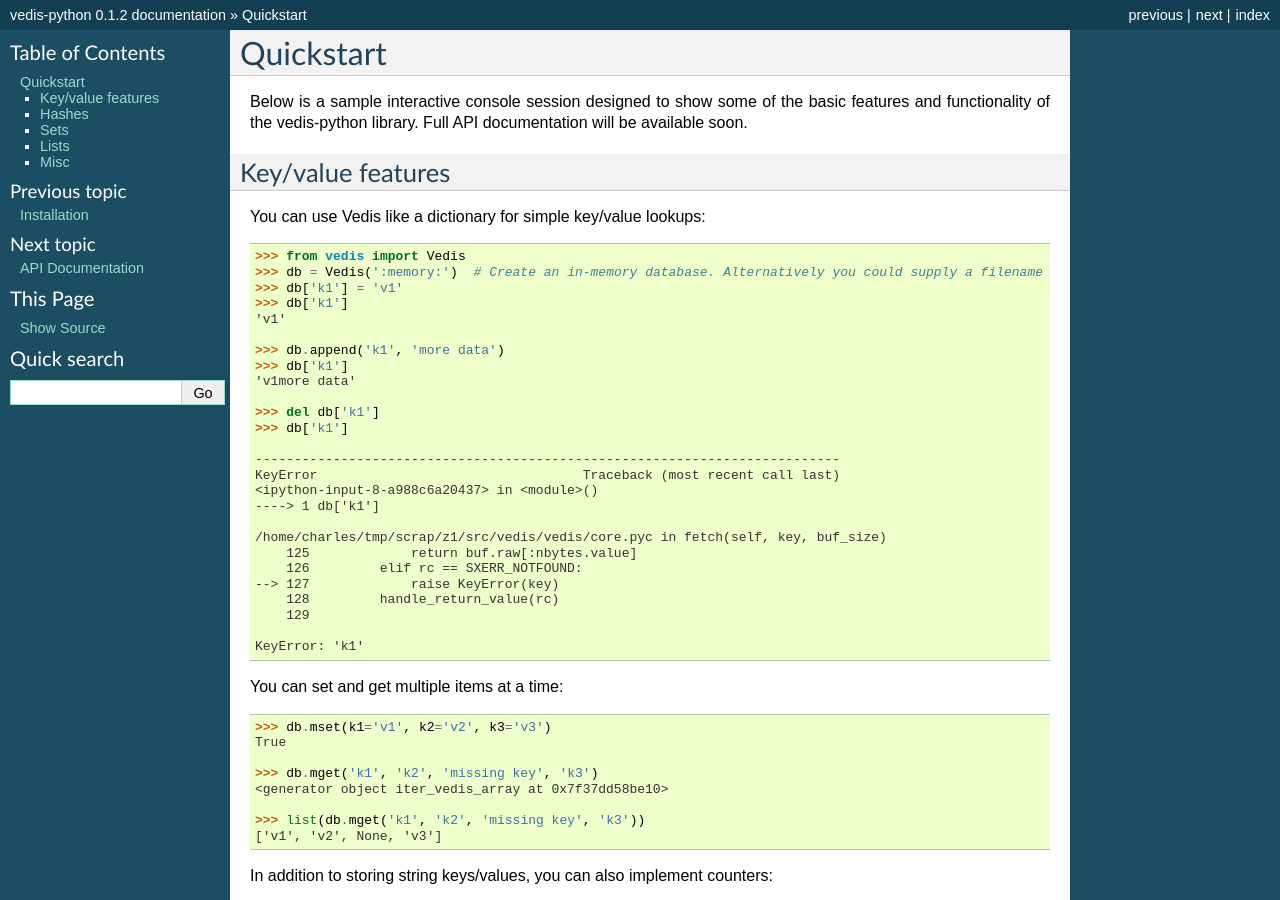
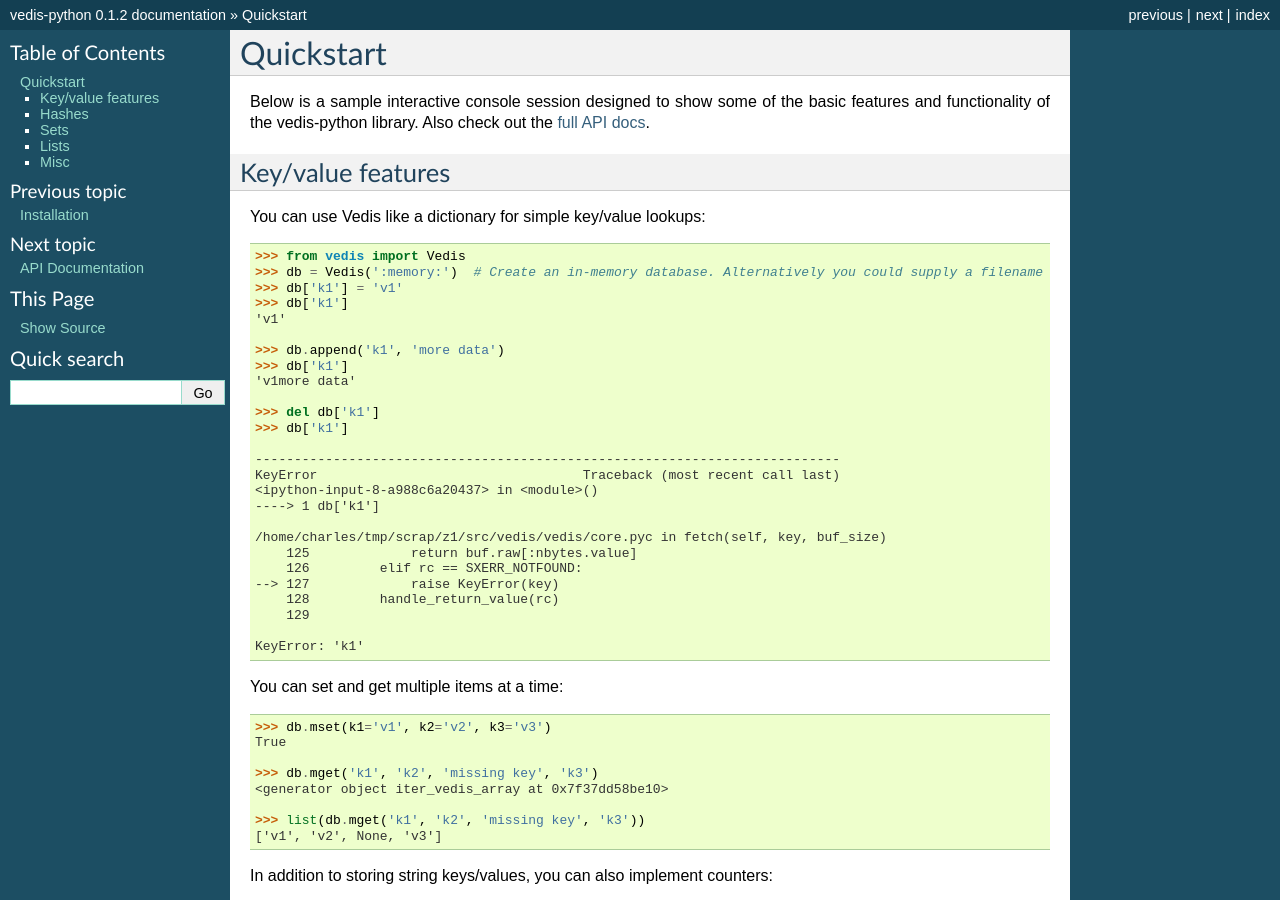
Before and after one commit to coleifer/vedis-python, a Sphinx documentation site: the page built from docs/quickstart.rst, in a window 1280 px wide and 900 px high. Built offline with Sphinx 7.4.7, drawn with Linux system fonts in a browser that asks for light colours.

Commit message:
Link to api docs

```diff
--- a/docs/quickstart.rst
+++ b/docs/quickstart.rst
@@ -3,7 +3,7 @@
 Quickstart
 ==========
 
-Below is a sample interactive console session designed to show some of the basic features and functionality of the vedis-python library. Full API documentation will be available soon.
+Below is a sample interactive console session designed to show some of the basic features and functionality of the vedis-python library. Also check out the :ref:`full API docs <api>`.
 
 Key/value features
 ------------------
```
